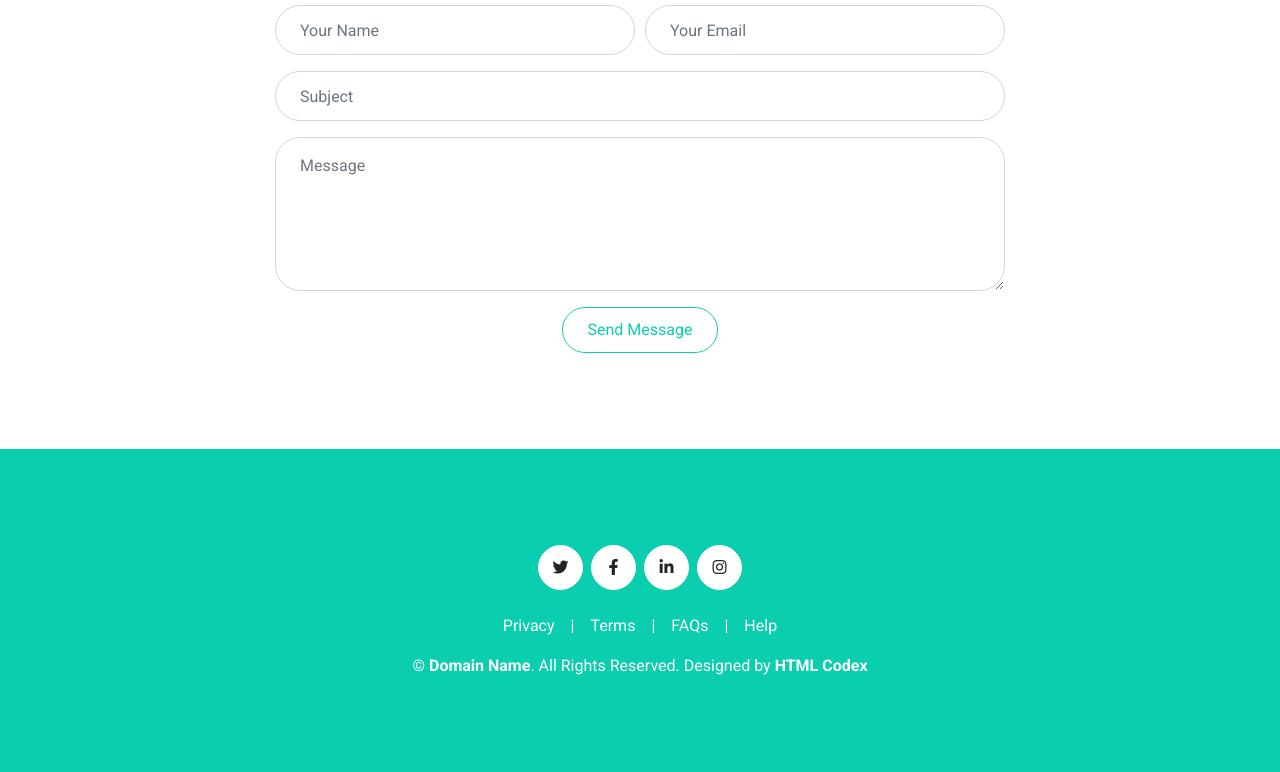
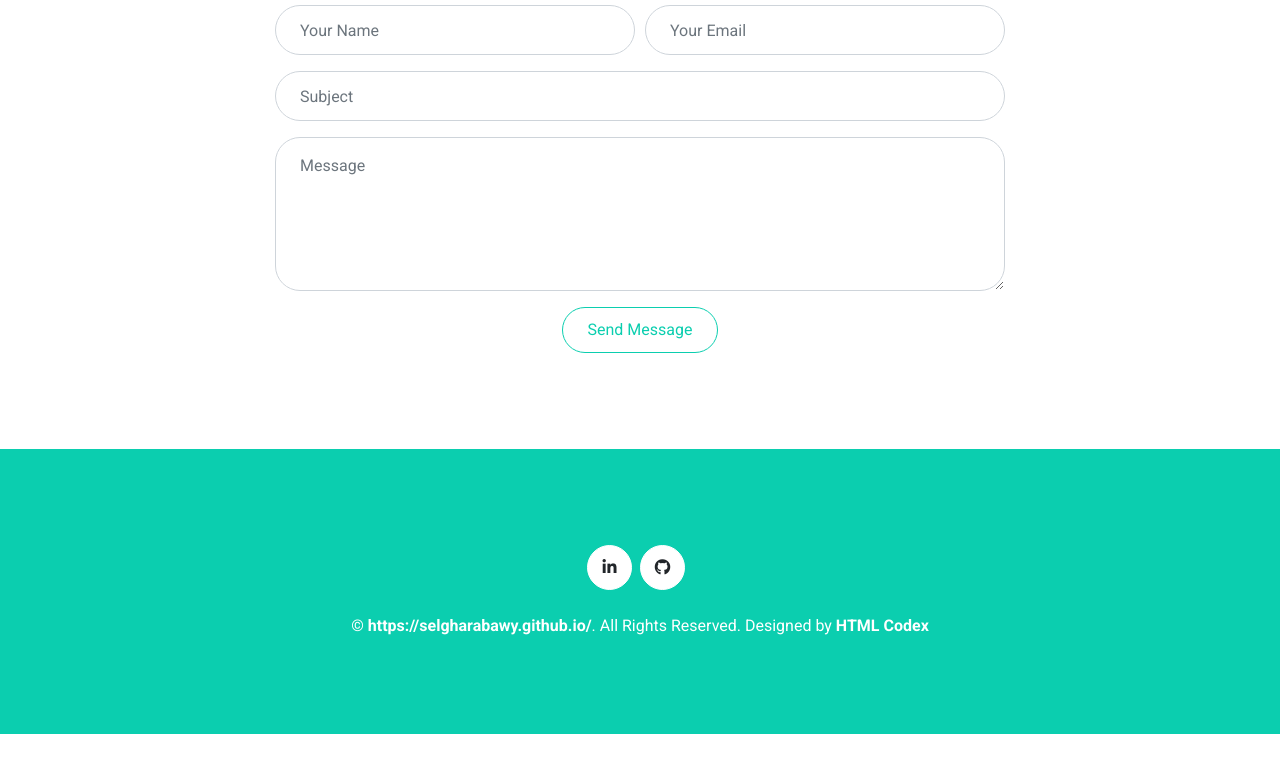
Before and after one commit to selgharabawy/selgharabawy, a plain HTML site: page index.html in a window 1280 px wide. Shown: the part 6970-7742 px from the top of the page. After the commit the page ends 7704 px from the top, so only its background shows below. Drawn offline with nearby package versions, Linux system fonts and the light colour scheme.

Commit message:
Adjust footer to be linked in and github

```diff
--- a/index.html
+++ b/index.html
@@ -608,12 +608,13 @@
     <div class="container-fluid bg-primary text-white mt-5 py-5 px-sm-3 px-md-5">
         <div class="container text-center py-5">
             <div class="d-flex justify-content-center mb-4">
-                <a class="btn btn-light btn-social mr-2" href="#"><i class="fab fa-twitter"></i></a>
-                <a class="btn btn-light btn-social mr-2" href="#"><i class="fab fa-facebook-f"></i></a>
-                <a class="btn btn-light btn-social mr-2" href="#"><i class="fab fa-linkedin-in"></i></a>
-                <a class="btn btn-light btn-social" href="#"><i class="fab fa-instagram"></i></a>
+                <!-- <a class="btn btn-light btn-social mr-2" href="#"><i class="fab fa-twitter"></i></a> -->
+                <!-- <a class="btn btn-light btn-social mr-2" href="#"><i class="fab fa-facebook-f"></i></a> -->
+                <a class="btn btn-light btn-social mr-2" href="https://www.linkedin.com/in/sherif-samir-el-gharabawy/"><i class="fab fa-linkedin-in"></i></a>
+                <a class="btn btn-light btn-social mr-2" href="https://github.com/selgharabawy"><i class="fab fa-github"></i></a>
+                <!-- <a class="btn btn-light btn-social" href="#"><i class="fab fa-instagram"></i></a> -->
             </div>
-            <div class="d-flex justify-content-center mb-3">
+            <!-- <div class="d-flex justify-content-center mb-3">
                 <a class="text-white" href="#">Privacy</a>
                 <span class="px-3">|</span>
                 <a class="text-white" href="#">Terms</a>
@@ -621,8 +622,8 @@
                 <a class="text-white" href="#">FAQs</a>
                 <span class="px-3">|</span>
                 <a class="text-white" href="#">Help</a>
-            </div>
-            <p class="m-0">&copy; <a class="text-white font-weight-bold" href="#">Domain Name</a>. All Rights Reserved. Designed by <a class="text-white font-weight-bold" href="https://htmlcodex.com">HTML Codex</a>
+            </div> -->
+            <p class="m-0">&copy; <a class="text-white font-weight-bold" href="#"><!-- Domain Name -->https://selgharabawy.github.io/</a>. All Rights Reserved. Designed by <a class="text-white font-weight-bold" href="https://htmlcodex.com">HTML Codex</a>
             </p>
         </div>
     </div>
```
